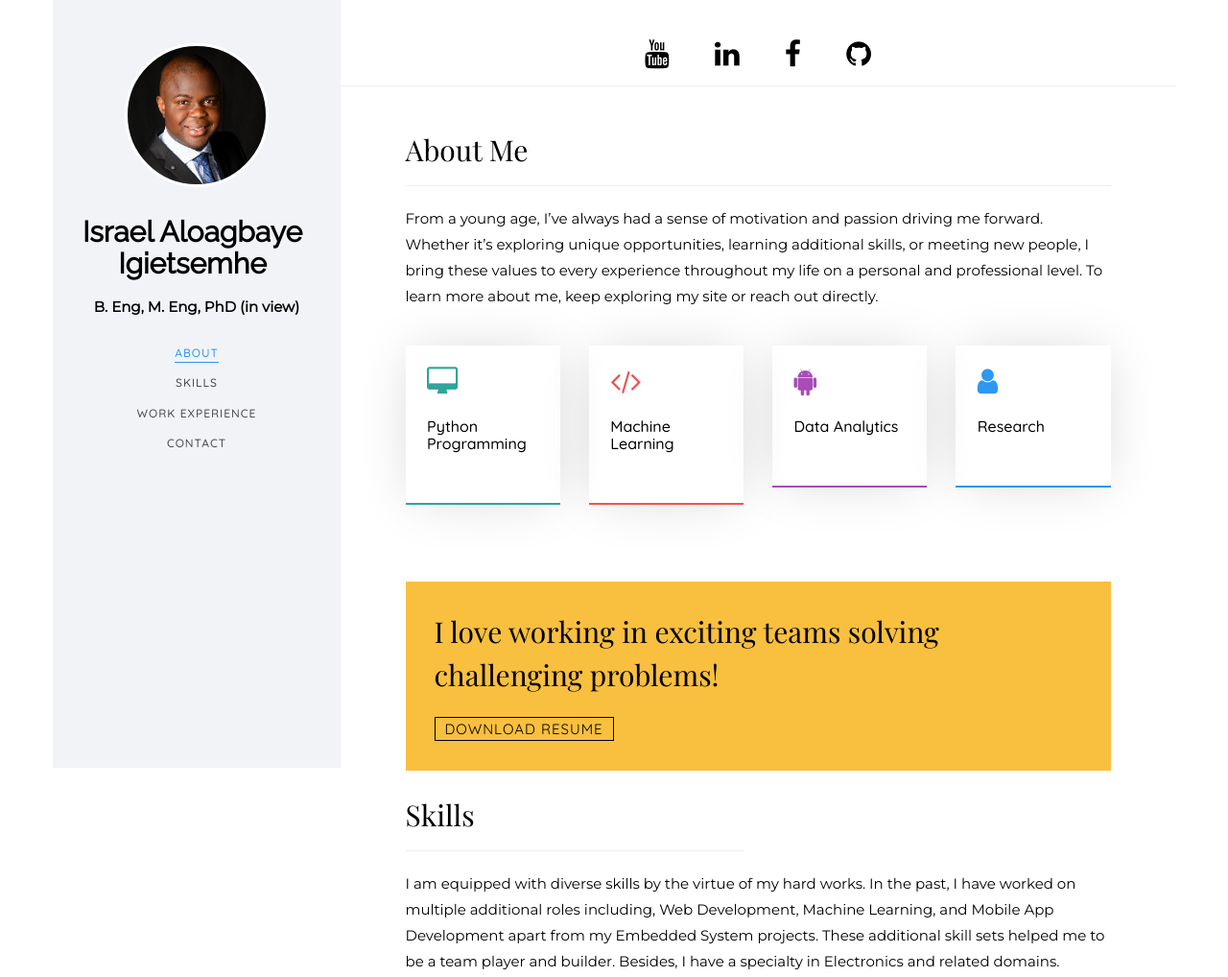
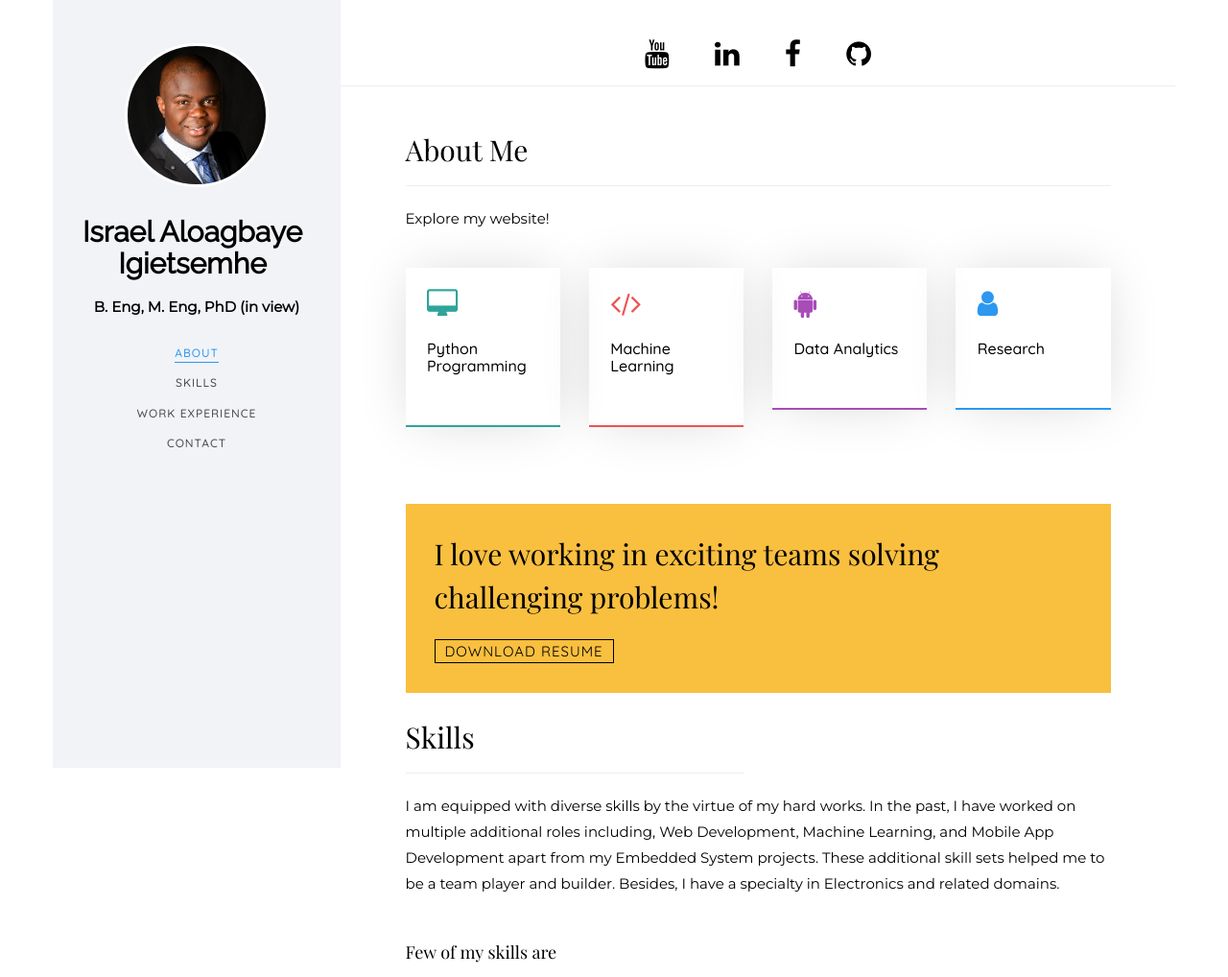
Before and after one commit to Aloagbaye/aloagbaye.github.io, a plain HTML site: page index.html in a window 1280 px wide. Shown: the top 1018 px of the page at 96% size. Drawn offline with nearby package versions, Linux system fonts and the light colour scheme; a web font is replaced by a local one.

Commit message:
Update index.html

```diff
--- a/index.html
+++ b/index.html
@@ -100,7 +100,7 @@
                                  <div class="about-desc">
                                     <h2>About Me</h2>
                                     <hr>
-                                    <p>From a young age, I’ve always had a sense of motivation and passion driving me forward. Whether it’s exploring unique opportunities, learning additional skills, or meeting new people, I bring these values to every experience throughout my life on a personal and professional level. To learn more about me, keep exploring my site or reach out directly.</p>
+                                    <p>Explore my website!</p>
                                  </div>
                               </div>
                            </div>
```
